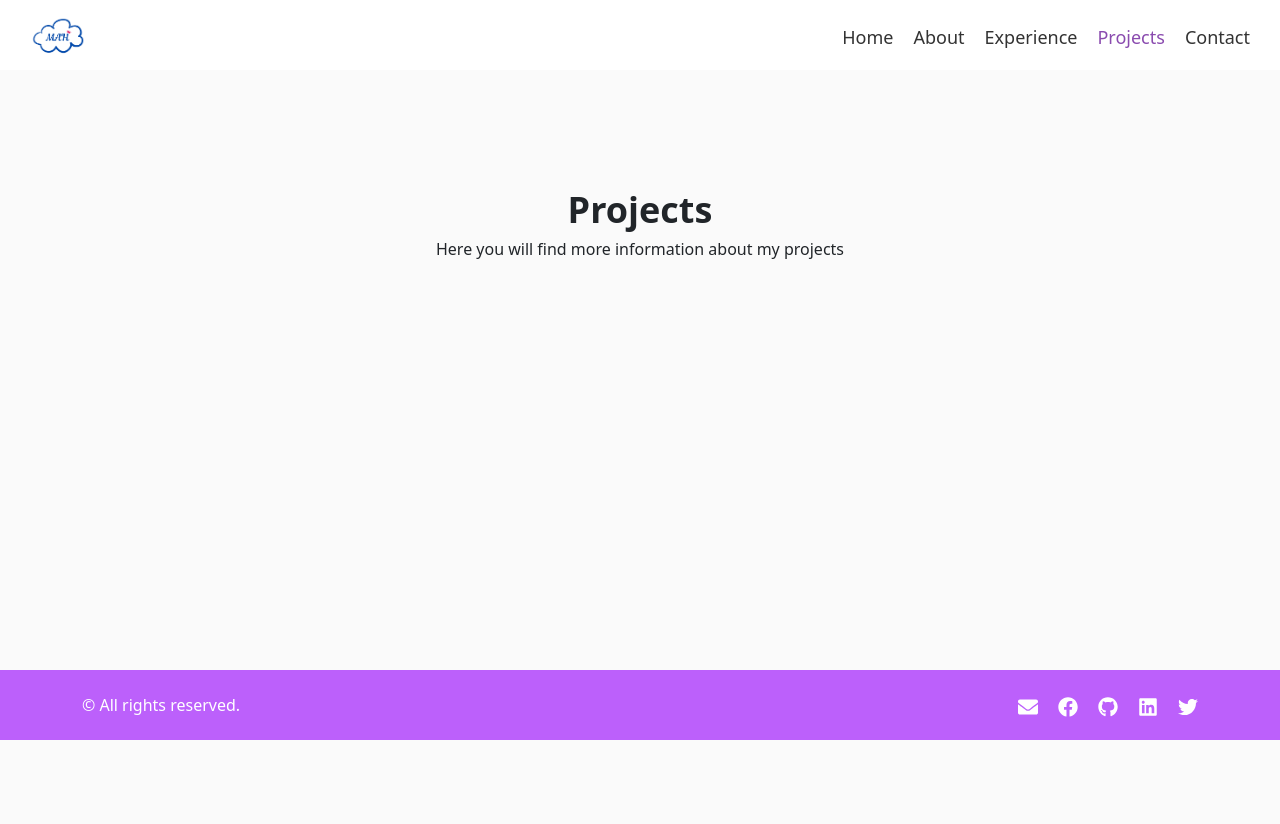
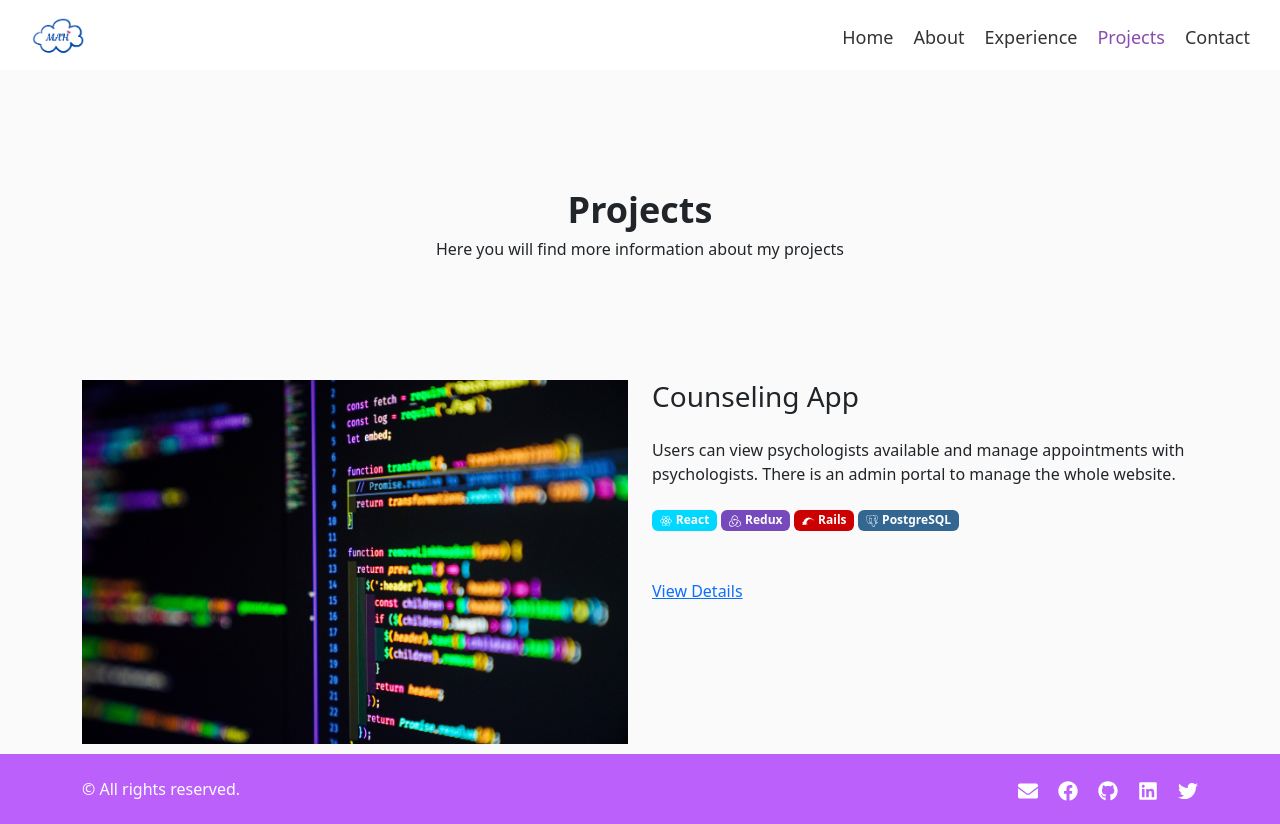
Before and after one commit to MAleemH/muhammad-aleem-hashmi-portfolio, a React (Create React App) app: page /projects in a window 1280 px wide. Before the commit the page ends 800 px from the top, so only its background shows below. Built offline with nearby package versions, Linux system fonts and the light colour scheme.

Commit message:
Added and designed projects section

```diff
--- a/src/components/projects.js
+++ b/src/components/projects.js
@@ -1,3 +1,15 @@
+/* eslint-disable import/no-extraneous-dependencies */
+import {
+  FaReact,
+} from 'react-icons/fa';
+import {
+  SiRedux,
+  SiRubyonrails,
+  SiPostgresql,
+} from 'react-icons/si';
+
+import logo from '../assets/images/projects/code.jpg';
+
 const Projects = () => (
   <div className="main">
     <div className="container hero-section">
@@ -10,6 +22,48 @@ const Projects = () => (
         </div>
       </div>
     </div>
+
+    <div className="container">
+      <div className="row">
+        <div className="col-12 project-card">
+          <div className="row">
+            <div className="col-lg-6 col-md-6 col-sm-12">
+              <img src={logo} alt="Project-Img" className="w-100" />
+            </div>
+
+            <div className="col-lg-6 col-md-6 col-sm-12">
+              <h3 className="mb-4">Counseling App</h3>
+
+              <p className="mb-4">
+                Users can view psychologists available and manage appointments with psychologists.
+                There is an admin portal to manage the whole website.
+              </p>
+
+              <div className="d-flex gap-1 mb-5">
+                <span className="badge" style={{ backgroundColor: '#00d8ff' }}>
+                  <FaReact className="me-1" />
+                  React
+                </span>
+                <span className="badge" style={{ backgroundColor: '#764abc' }}>
+                  <SiRedux className="me-1" />
+                  Redux
+                </span>
+                <span className="badge" style={{ backgroundColor: '#cc0000' }}>
+                  <SiRubyonrails className="me-1" />
+                  Rails
+                </span>
+                <span className="badge" style={{ backgroundColor: '#336791' }}>
+                  <SiPostgresql className="me-1" />
+                  PostgreSQL
+                </span>
+              </div>
+
+              <a href="/projects" className="project-view-btn">View Details</a>
+            </div>
+          </div>
+        </div>
+      </div>
+    </div>
   </div>
 );
 
```
